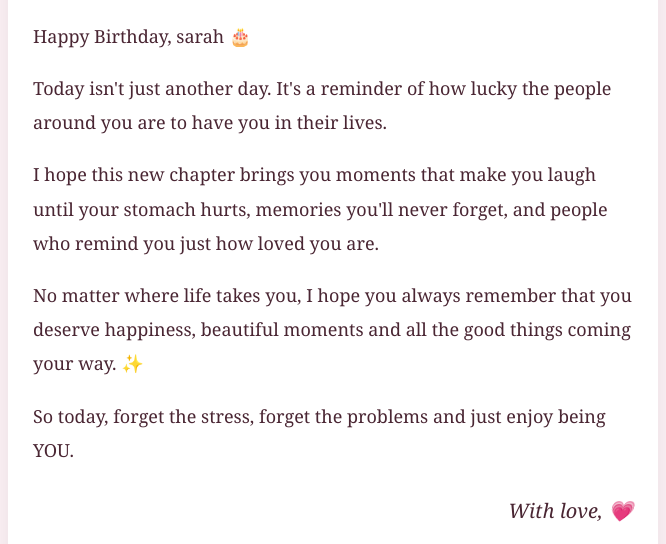
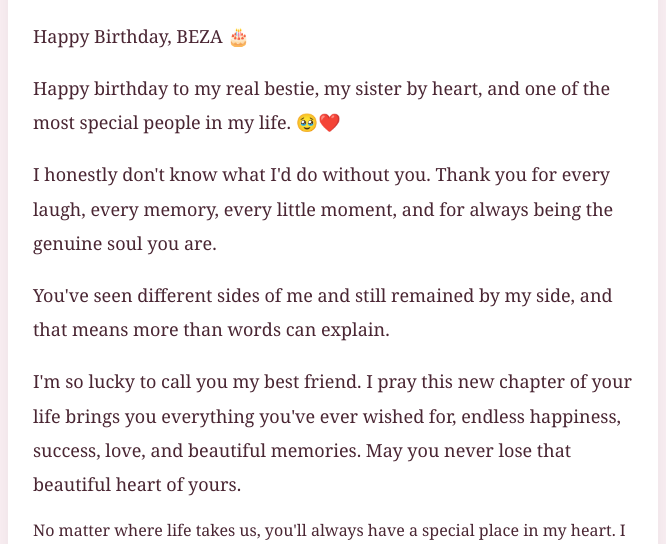
Before and after one commit to luvpages/Beza, a plain HTML site: page message.html in a window 1280 px wide. Shown: the part 198-742 px from the top of the page, without its empty margins (307-973 px from the left). Drawn offline with Linux system fonts and the light colour scheme.

Commit message:
Update message.html

```diff
--- a/message.html
+++ b/message.html
@@ -72,23 +72,35 @@ margin-top:25px;
 <h1>For Someone Special</h1>
 
 <p>
-Happy Birthday, sarah 🎂
+Happy Birthday, BEZA 🎂
 </p>
 
 <p>
-Today isn't just another day. It's a reminder of how lucky the people around you are to have you in their lives.
+Happy birthday to my real bestie, my sister by heart, and one of the most special people in my life. 🥹❤️
 </p>
 
 <p>
-I hope this new chapter brings you moments that make you laugh until your stomach hurts, memories you'll never forget, and people who remind you just how loved you are.
+I honestly don't know what I'd do without you. Thank you for every laugh, every memory, every little moment, and for always being the genuine soul you are.
 </p>
 
 <p>
-No matter where life takes you, I hope you always remember that you deserve happiness, beautiful moments and all the good things coming your way. ✨
+You've seen different sides of me and still remained by my side, and that means more than words can explain.
 </p>
 
 <p>
-So today, forget the stress, forget the problems and just enjoy being YOU.
+I'm so lucky to call you my best friend. I pray this new chapter of your life brings you everything you've ever wished for, endless happiness, success, love, and beautiful memories. May you never lose that beautiful heart of yours.
+</p>
+
+</p>
+  No matter where life takes us, you'll always have a special place in my heart. I love you so much, bestie.
+</p>
+
+</p>
+  Happy birthday, my forever person. 🫂💕🎀
+</p>
+
+</p>
+  Emebrhan yelbshn tasakalsh enen slemeretshign amesegnalehu betam new yemwedsh maryamn lbshn aykeyrbgn. 🥺💗🫶
 </p>
 
 <div class="signature">
```
